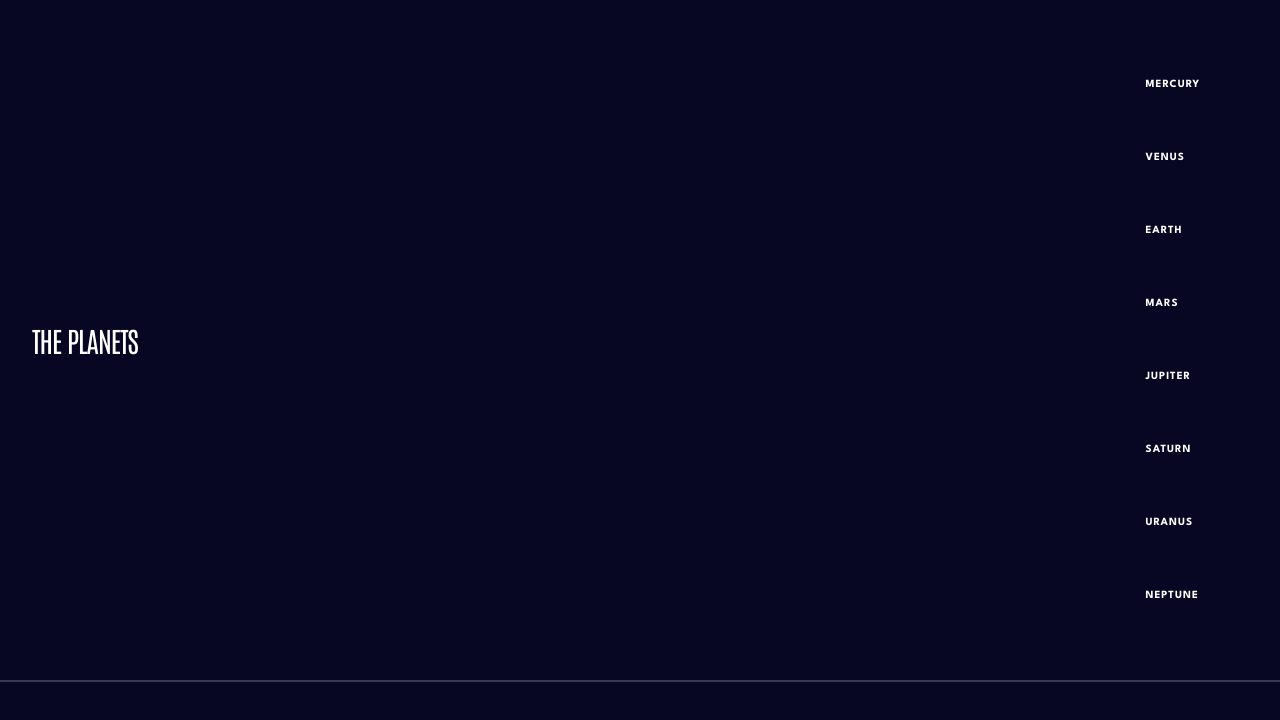
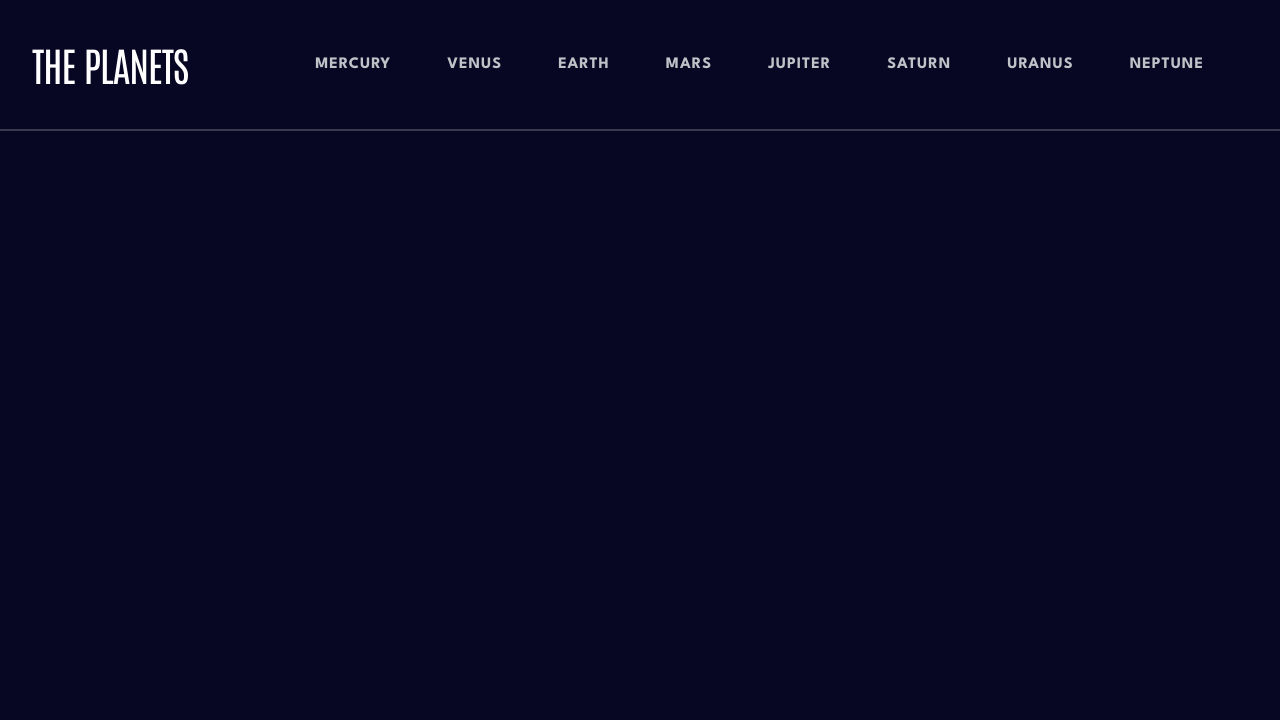
Before and after one commit to CrownedTechie/planets-fact, a React (Vite) app: page / in a window 1280 px wide. Shown: the top 720 px of the page. Built offline with nearby package versions, Linux system fonts and the light colour scheme.

Commit message:
--style:: make header fully responsive

```diff
--- a/src/components/header/Header.jsx
+++ b/src/components/header/Header.jsx
@@ -1,13 +1,14 @@
 import { useState } from "react";
 import hamburgerIcon from "../../assets/icon-hamburger.svg";
-import { NavBar, TabletNavBar } from "../navBar/NavBar";
+import { NavBar } from "../navBar/NavBar";
 import styles from "./Header.module.css";
 import { useMediaQuery } from "../../hooks/useMediaQuery";
 
 
 export const Header = () => {
   const [isClicked, setIsClicked] = useState(false);
-  const isTabScreen = useMediaQuery("(min-width: 601px)");
+  const isSmallScreen = useMediaQuery("(max-width: 600px)");
+  const isLargeScreen = useMediaQuery("(min-width: 601px)");
 
   const handleClick = () => {
    setIsClicked(!isClicked);
@@ -18,11 +19,10 @@ export const Header = () => {
    <header className={styles.header}>
     <h1 className={`${styles.h1} text-xl`}>the planets</h1>
     <img src={hamburgerIcon} alt="Hamburger menu" className={styles.hamburger} onClick={handleClick} />
-    {isTabScreen && <NavBar />}
+    {isLargeScreen && <NavBar />}
    </header>
-
    <hr className={styles.hr}/>
-    {isClicked && <NavBar />}
+   {isSmallScreen && isClicked && <NavBar />}
   </>
  );
 };
--- a/src/components/header/Header.module.css
+++ b/src/components/header/Header.module.css
@@ -18,17 +18,9 @@
  opacity: 24.87%;
 }
 
-.tabletNavBar {
- display: none;
-}
-
 @media (min-width: 601px) {
  .hamburger {
   display: none;
- }
-
- .tabletNavBar {
-  display: block;
  }
 }
 
@@ -36,12 +28,16 @@
  .header {
   justify-content: center;
   flex-direction: column;
-  padding: 2rem 0;
+  padding-top: 2rem;
  }
 }
 
-@media (min-width: 1025px) {
+@media (min-width: 1240px) {
  .header {
-  padding: 1.5rem 2rem;
+  padding: 0rem 2rem;
+ }
+
+ .h1 {
+  font-size: 2.5rem;
  }
 }
--- a/src/components/navBar/NavBar.jsx
+++ b/src/components/navBar/NavBar.jsx
@@ -3,17 +3,7 @@ import styles from "./NavBar.module.css";
 
 export const NavBar = () => {
  return (
-  <nav className={styles.mobileNav}>
-   <ul>
-    <NavLink />
-   </ul>
-  </nav>
- );
-};
-
-export const TabletNavBar = ()=> {
- return (
-  <nav>
+  <nav className={styles.nav}>
    <ul className={styles.ul}>
     <NavLink />
    </ul>
--- a/src/components/navBar/NavBar.module.css
+++ b/src/components/navBar/NavBar.module.css
@@ -1,7 +1,14 @@
-.mobileNav {
+.nav {
  margin: 1.5rem;
 }
 
-.ul {
- display: flex;
+@media (min-width: 601px) {
+ .ul {
+  display: flex;
+  align-items: center;
+ }
+
+  .nav {
+   margin: 1.5rem 1rem;
+  }
 }
--- a/src/components/navLink/navLink.jsx
+++ b/src/components/navLink/navLink.jsx
@@ -10,8 +10,8 @@ const { planetData } = useContext(PlanetContext);
  return (
   <>
    {planetData?.map((item) => (
-    <React.Fragment key={item.name}>
-     <li className={styles.li}>
+    <React.Fragment key={item.name} className={styles.fragment}>
+     <li className={styles.li} style={{"--hoverColor": item.colour}}>
       <div className={styles.div}>
        <div className={styles.roundedDiv} style={{backgroundColor: item.colour}}></div>
        <p className={`${styles.p} text-medium`}>{item.name}</p>
--- a/src/components/navLink/navLink.module.css
+++ b/src/components/navLink/navLink.module.css
@@ -36,9 +36,28 @@
   display: none;
  }
 
+ .li {
+  border: 4px solid transparent;
+ }
+
+ .li:hover {
+  cursor: pointer;
+  border-top: 4px solid var(--hoverColor);
+ }
+ .li:hover .p {
+  opacity: 100%;
+ }
+
  .p {
   font-size: .6875rem;
   line-height: 1.5625rem;
   letter-spacing: 1px;
+  opacity: 75%;
  }
 }
+
+@media (min-width: 1240px) {
+ .p {
+  font-size: 1rem;
+ }
+}
--- a/src/data.json
+++ b/src/data.json
@@ -1,7 +1,7 @@
 [
   {
     "name": "Mercury",
-    "colour": "#def4fc",
+    "colour": "#419EBB",
     "overview": {
       "content": "Mercury is the smallest planet in the Solar System and the closest to the Sun. Its orbit around the Sun takes 87.97 Earth days, the shortest of all the Sun's planets. Mercury is one of four terrestrial planets in the Solar System, and is a rocky body like Earth.",
       "source": "https://en.wikipedia.org/wiki/Mercury_(planet)"
--- a/src/index.css
+++ b/src/index.css
@@ -27,6 +27,9 @@
   --CopperOrange: #cd5120;
   --TealGreen: #1ec2a4;
   --BrightBlue: #2d68f0;
+
+  /* Hover Colour */
+  --hoverColor: #419EBB;
 }
 
 body {
```
